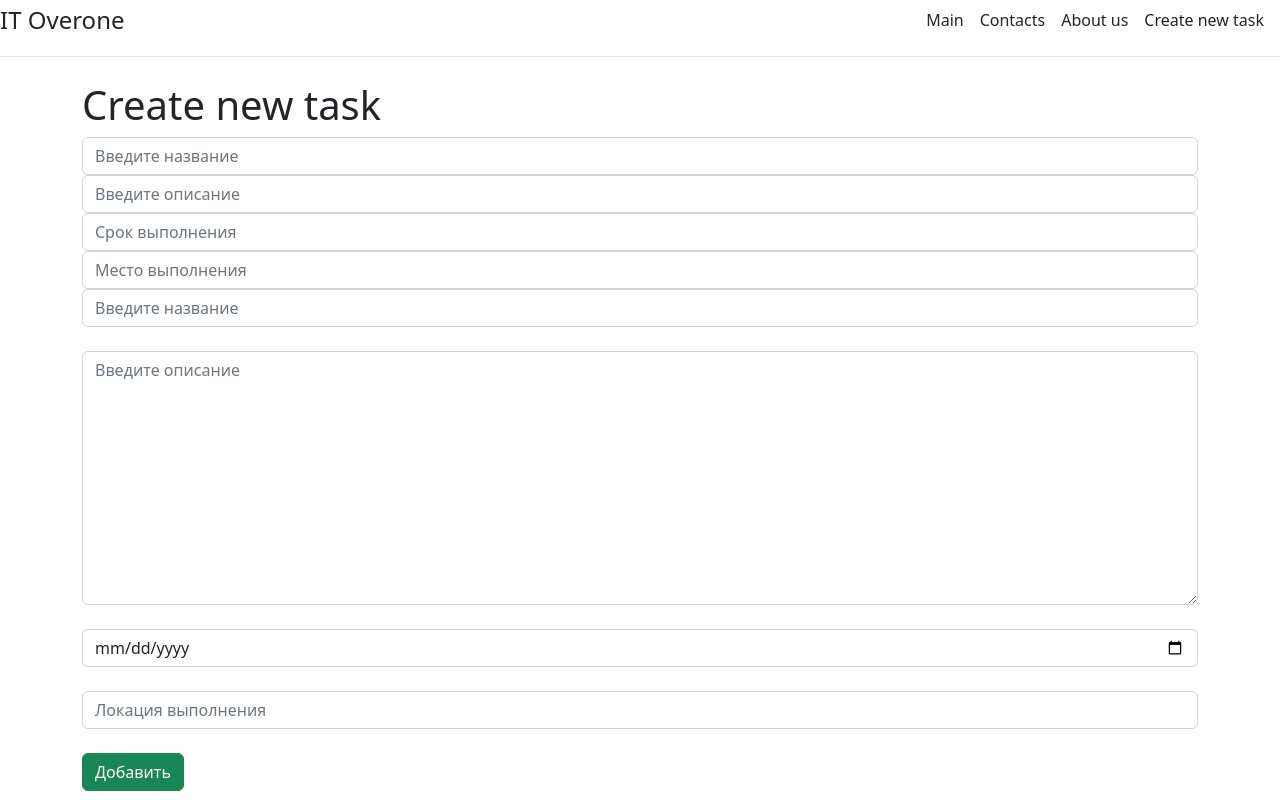
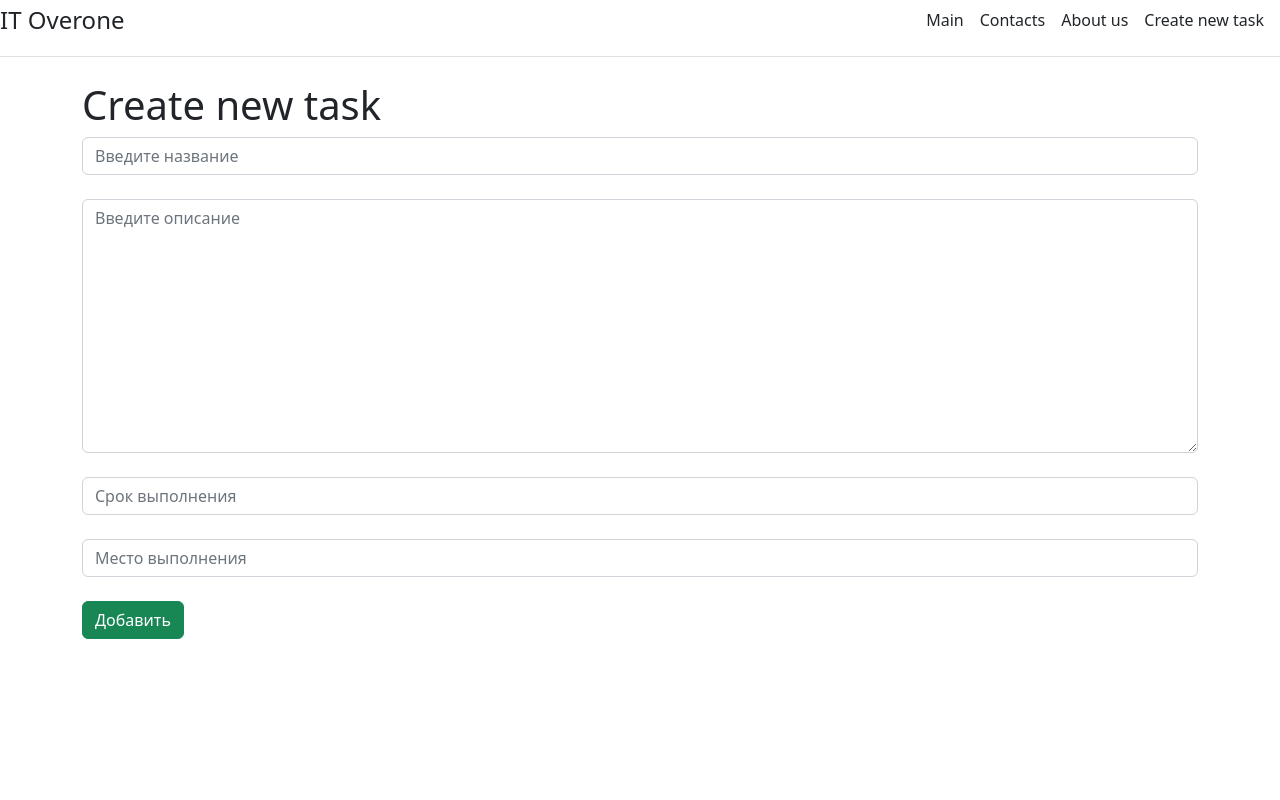
Before and after one commit to div1103/website, a Django app: template main/templates/create.html in a window 1280 px wide. Run offline with Django 4.2, Linux system fonts and the light colour scheme; the template is opened without the code that fills it: values that come from a table or form of the project are taken from there, others are empty.

Commit message:
form for created tasks

```diff
--- a/main/forms.py
+++ b/main/forms.py
@@ -1,12 +1,13 @@
+from dataclasses import fields
 from .models import Task
-from django.forms import ModelForm, widgets, TextInput, DateTimeInput
+from django.forms import ModelForm, widgets, TextInput, DateInput, Textarea
 
 class TaskForm(ModelForm):
     class Meta:
         model = Task
         fields = ["title", "task", "deadline", "location"]
         widgets = {"title": TextInput(attrs={'class': 'form-control', 'placeholder': 'Введите название'}),
-                   "task": TextInput(attrs={'class': 'form-control', 'placeholder': 'Введите описание'}),
-                   "deadline": DateTimeInput(attrs={'class': 'form-control', 'placeholder': 'Срок выполнения'}),
+                   "task": Textarea(attrs={'class': 'form-control', 'placeholder': 'Введите описание'}),
+                   "deadline": DateInput(attrs={'class': 'form-control', 'placeholder': 'Срок выполнения'}),
                    "location": TextInput(attrs={'class': 'form-control', 'placeholder': 'Место выполнения'}),
                    }
--- a/main/templates/create.html
+++ b/main/templates/create.html
@@ -8,14 +8,10 @@ Create tasks
 
 <form method="post">
     {% csrf_token %}
-    {{ form.title }}
-    {{ form.task }}
-    {{ form.deadline }}
-    {{ form.location }}
-    <input type="text" placeholder="Введите название" class="form-control"><br>
-    <textarea type="text" placeholder="Введите описание" rows="10" class="form-control"></textarea><br>
-    <input type="date" placeholder="Срок выполнения" class="form-control"><br>
-    <input type="text" placeholder="Локация выполнения" class="form-control"><br>
+    {{ form.title }}<br>
+    {{ form.task }}<br>
+    {{ form.deadline }}<br>
+    {{ form.location }}<br>
     <button type="submit" class="btn btn-success">Добавить</button>
 </form>
 {% endblock %}
--- a/main/views.py
+++ b/main/views.py
@@ -5,7 +5,8 @@ from .forms import TaskForm
 
 def index(request):
     tasks = Task.objects.order_by('-id')
-    return render(request, 'index.html', {'title': 'Главная страница', 'tasks': tasks})
+    form = TaskForm()
+    return render(request, 'index.html', {'title': 'Главная страница', 'tasks': tasks, 'form': form})
 
 def contact(request):
     return render(request, 'contacts.html')
@@ -18,7 +19,7 @@ def create(request):
     context = {
         'form':form
     }
-    return render(request, 'create.html')
+    return render(request, 'create.html', context)
 
 
 # Create your views here.
```
Also changed, not shown: main/templates/index.html (+4 -5 lines).
